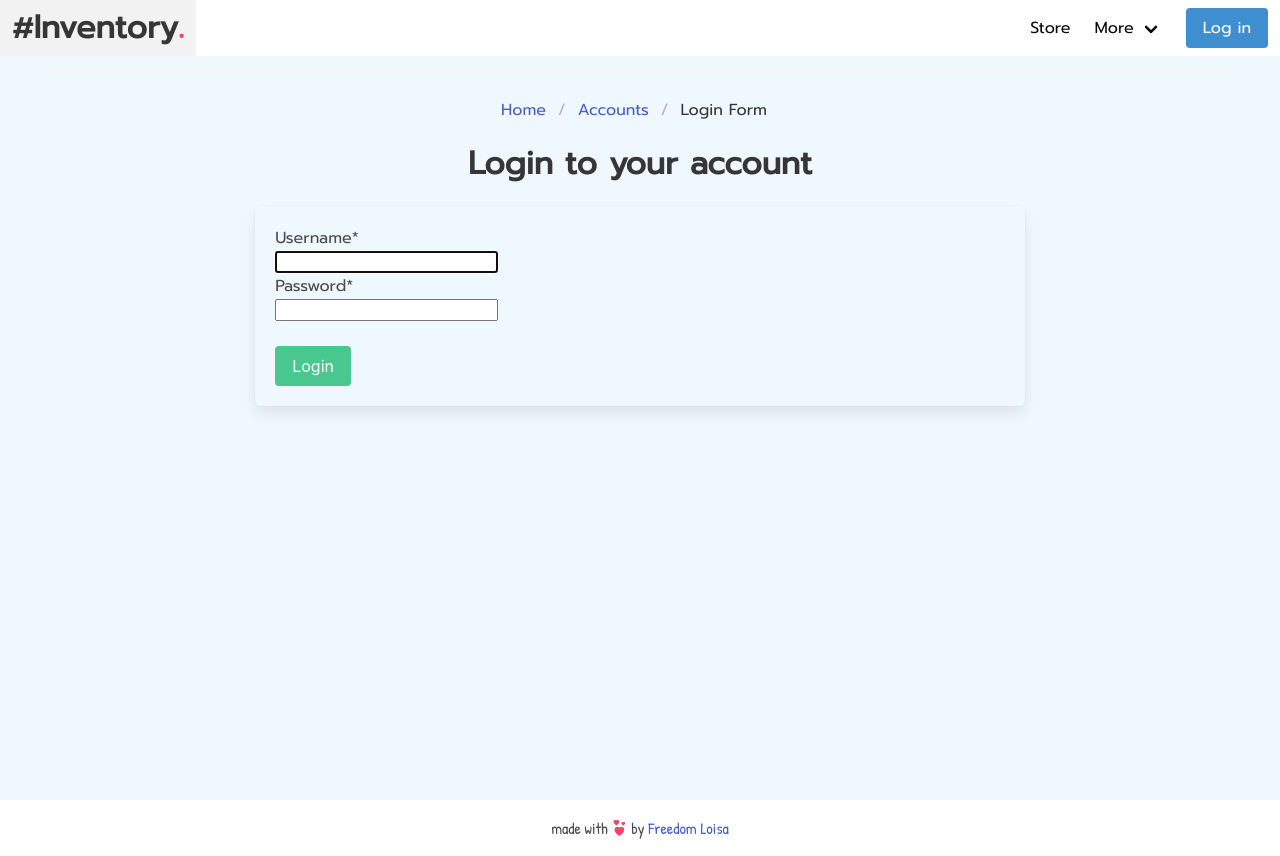
After one commit to LoisaKitakaya/Inventory-backend, a Django app: page /accounts/login in a window 1280 px wide. The commit adds this page. Run offline with Django 4.2, Linux system fonts and the light colour scheme; some libraries are stand-ins or nearby versions.

Commit message:
added user authentication

```diff
--- /dev/null
+++ b/accounts/templates/accounts/login.html
@@ -0,0 +1,59 @@
+<!-- extend base template -->
+{% extends 'base.html' %}
+<!-- extend base template -->
+
+<!-- load static -->
+{% load static %}
+<!-- load static -->
+
+<!-- crispy forms -->
+{%load crispy_forms_tags %}
+<!-- crispy forms -->
+
+<!-- title -->
+
+<!-- extend block -->
+{% block title %} Add to Store {% endblock %}
+<!-- extend block -->
+
+<!-- title -->
+
+<!-- body -->
+
+<!-- extend block -->
+{% block body %}
+<div class="home-container">
+  <div class="section">
+    <hr />
+    <div class="breadcrumb-container">
+      <nav class="breadcrumb is-centered" aria-label="breadcrumbs">
+        <ul>
+          <li>
+            <a href="{% url 'home' %}" class="has-text-link"> Home </a>
+          </li>
+          <li>
+            <a class="has-text-link">Accounts</a>
+          </li>
+          <li class="is-active">
+            <a aria-current="page">Login Form</a>
+          </li>
+        </ul>
+      </nav>
+    </div>
+    <br />
+    <h1 class="title has-text-centered">{{ page_title }}</h1>
+    <div class="">
+      <form method="post" class="form box">
+        {% csrf_token %}
+        <!--  -->
+        {{ form|crispy }}
+        <br />
+        <button type="submit" class="button is-success">Login</button>
+      </form>
+    </div>
+  </div>
+</div>
+{% endblock %}
+<!-- extend block -->
+
+<!-- body -->
--- a/accounts/urls.py
+++ b/accounts/urls.py
@@ -0,0 +1,7 @@
+from django.urls import path
+from accounts import views
+
+urlpatterns = [
+    path('login', views.login, name='login'),
+    path('logout', views.logout, name='logout'),
+]
--- a/accounts/views.py
+++ b/accounts/views.py
@@ -1,3 +1,43 @@
-from django.shortcuts import render
+from django.shortcuts import render, redirect
+from django.contrib.auth.forms import AuthenticationForm
+from django.contrib.auth import logout as django_logout, login as django_login
+from django.contrib import messages
 
 # Create your views here.
+
+def login(request):
+
+    if request.method == 'POST':
+
+        form = AuthenticationForm(data=request.POST)
+
+        if form.is_valid():
+
+            user = form.get_user()
+
+            django_login(request, user)
+
+            messages.success(request, 'Successfully logged in.')
+
+            return redirect('home')
+
+    else:
+
+        form = AuthenticationForm()
+
+    page_title = 'Login to your account'
+
+    context = {
+        'form' : form,
+        'page_title': page_title,
+    }
+
+    return render(request, 'accounts/login.html', context)
+
+def logout(request):
+
+    django_logout(request)
+
+    messages.error(request, 'You have been logged out.')
+
+    return redirect('home')
--- a/inventory/urls.py
+++ b/inventory/urls.py
@@ -19,4 +19,5 @@ from django.urls import path, include
 urlpatterns = [
     path('admin/', admin.site.urls),
     path('', include('app.urls')),
+    path('accounts/', include('accounts.urls')),
 ]
--- a/templates/base.html
+++ b/templates/base.html
@@ -103,7 +103,19 @@
           <!--  -->
           <div class="navbar-item">
             <div class="buttons">
-              <a class="button is-info"> Log in </a>
+              <!-- if -->
+              {% if user.is_authenticated %}
+              <!-- if -->
+              <a href="{% url 'logout' %}" class="button is-danger">
+                Log out
+              </a>
+              <!-- else -->
+              {% else %}
+              <!-- else -->
+              <a href="{% url 'login' %}" class="button is-info"> Log in </a>
+              <!-- endif -->
+              {% endif %}
+              <!-- endif -->
             </div>
           </div>
           <!--  -->
```
Also changed, not shown: app/views.py (+8 -0 lines), accounts/templates/accounts/accounts.html (deleted), db.sqlite3.
